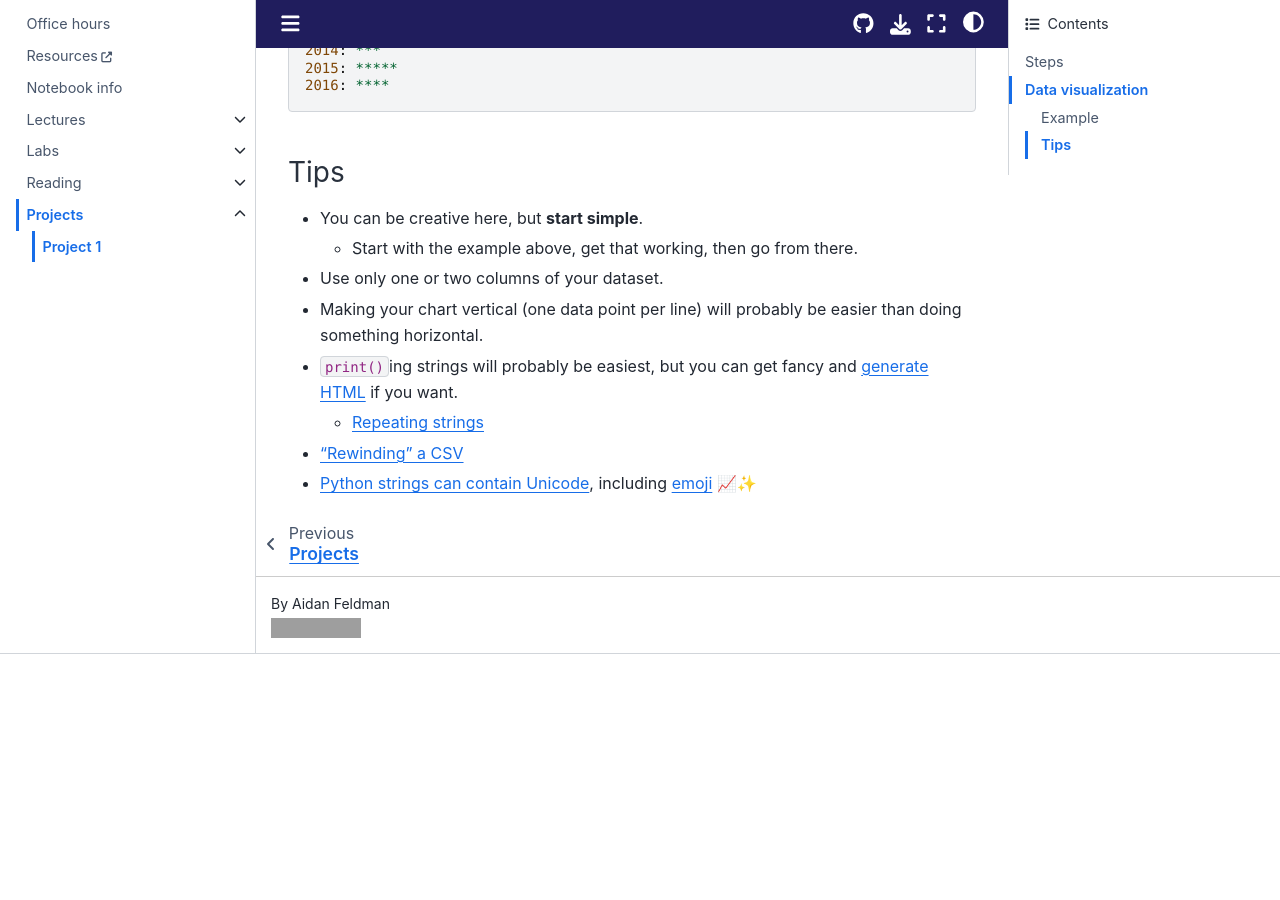
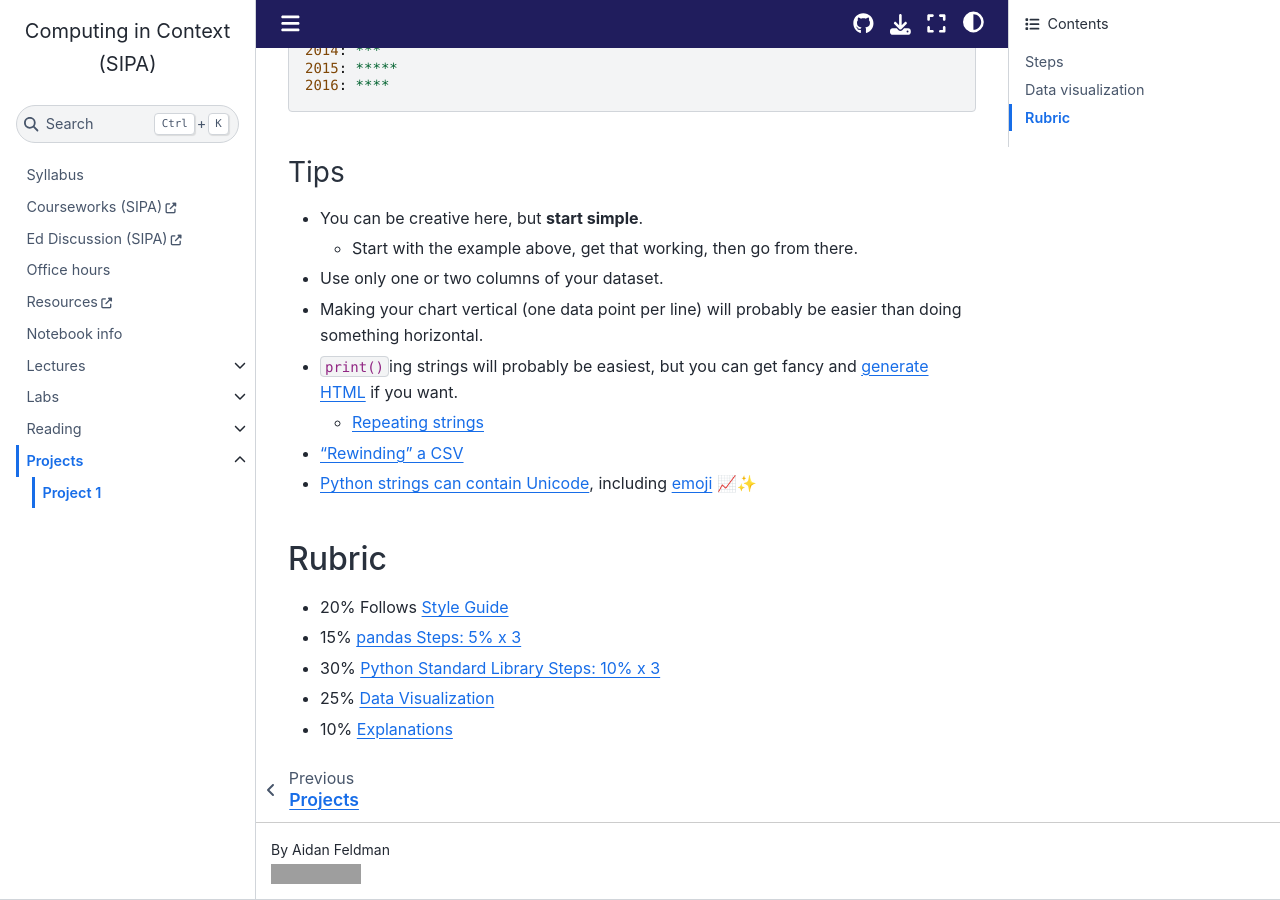
Before and after one commit to afeld/computing-in-context, a Jupyter Book: the page built from project_1.md, in a window 1280 px wide and 900 px high, scrolled down 1853 px. Built offline with Jupyter Book 1.0.4 settings and Sphinx 7.4.7 and the Sphinx Book theme 1.1.4, drawn with Linux system fonts in a browser that asks for light colours; comment, search, counter and statistics services are not loaded; before the commit the page ends 2507 px from its top, so only the background shows below that; grey boxes are pictures that could not be loaded.

Commit message:
add rubric for project 1

```diff
--- a/project_1.md
+++ b/project_1.md
@@ -71,3 +71,11 @@
   - [Repeating strings](https://phoenixnap.com/kb/python-repeat-string)
 - ["Rewinding" a CSV](https://stackoverflow.com/questions/431752/python-csv-reader-how-do-i-return-to-the-top-of-the-file)
 - [Python strings can contain Unicode](https://docs.python.org/3/howto/unicode.html#the-string-type), including [emoji](https://getemoji.com/) 📈✨
+
+## Rubric
+
+- 20% Follows [Style Guide](https://courseworks2.columbia.edu/courses/203144/files?preview=21151852)
+- 15% [pandas Steps: 5% x 3](#steps)
+- 30% [Python Standard Library Steps: 10% x 3](#steps)
+- 25% [Data Visualization](#data-visualization)
+- 10% [Explanations](#steps)
```
